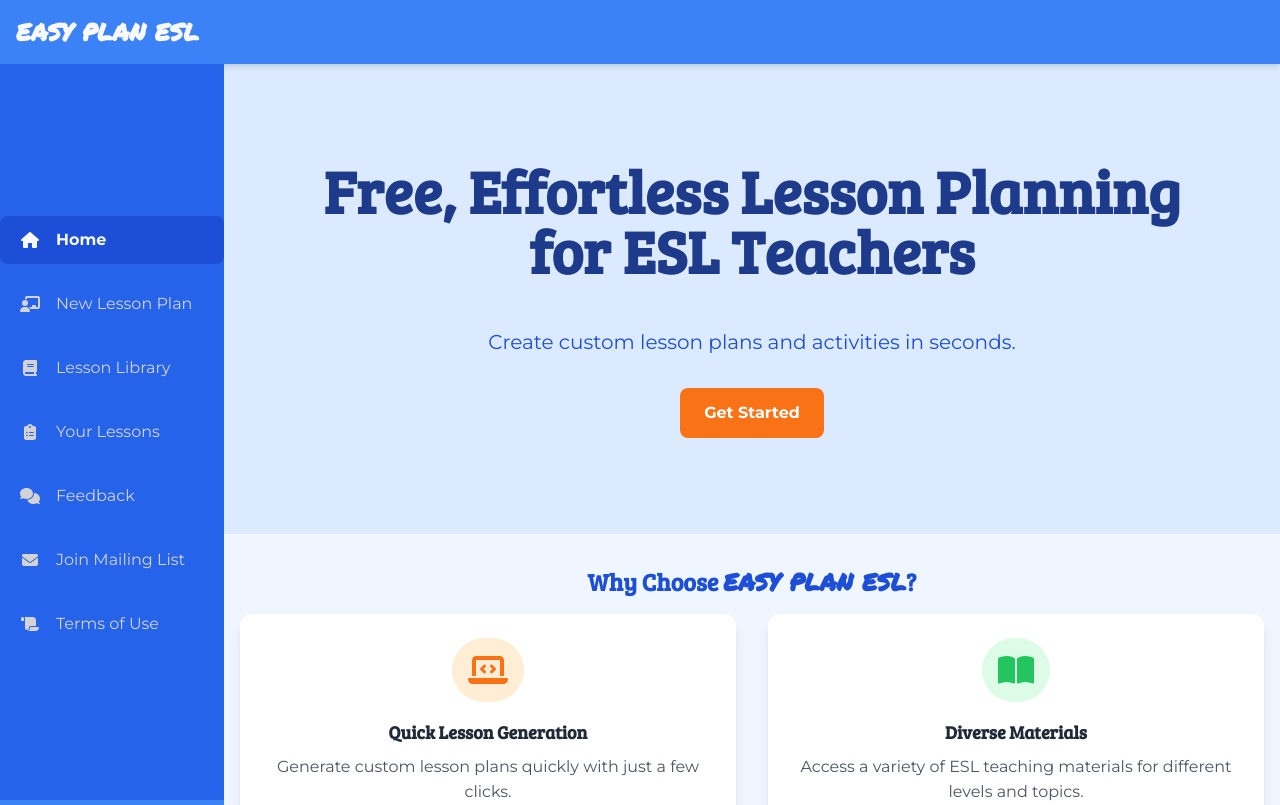
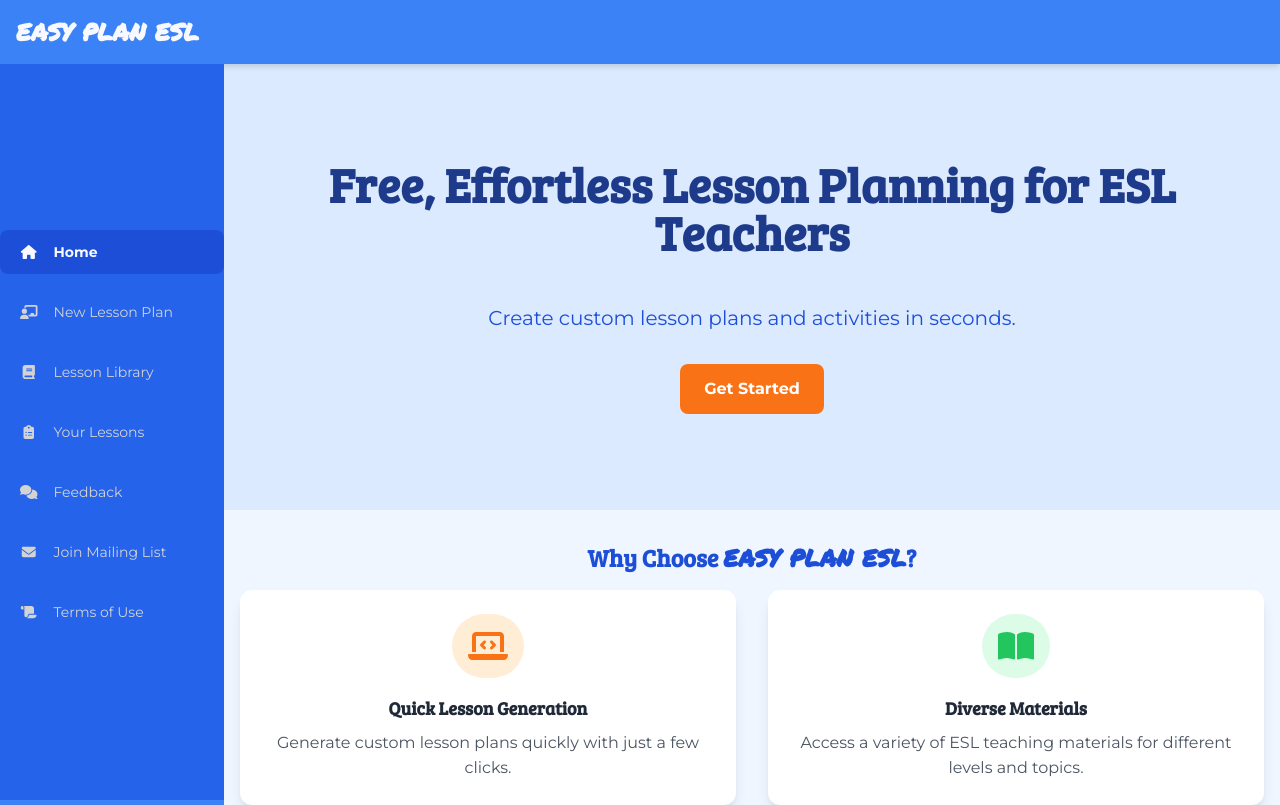
Before and after one commit to aidansheehan/unplan-app, a Next.js app: page / in a window 1280 px wide. Shown: the top 805 px of the page. Built offline with nearby package versions, Linux system fonts and the light colour scheme.

Commit message:
windows-styling new: overide xl to specifically target retina screens

```diff
--- a/tailwind.config.js
+++ b/tailwind.config.js
@@ -19,6 +19,9 @@ module.exports = {
       },
       boxShadow: {
         'bottom': '0 4px 6px -1px rgba(0, 0, 0, 0.1), 0 2px 4px -1px rgba(0, 0, 0, 0.06)'
+      },
+      screens: {
+        'xl': '1440px'
       }
     },
   },
```
